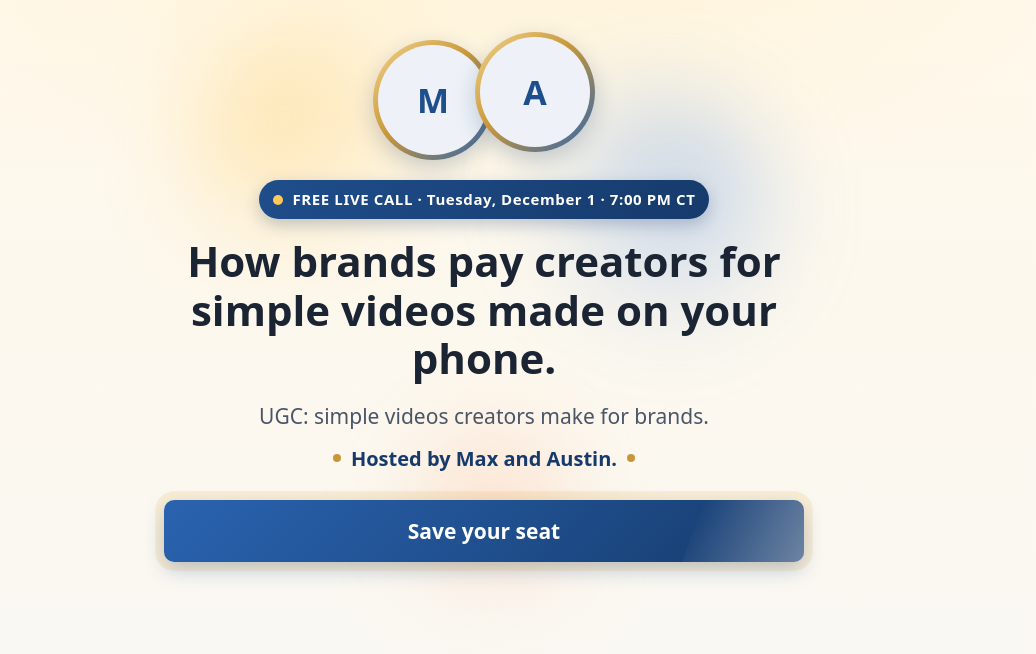
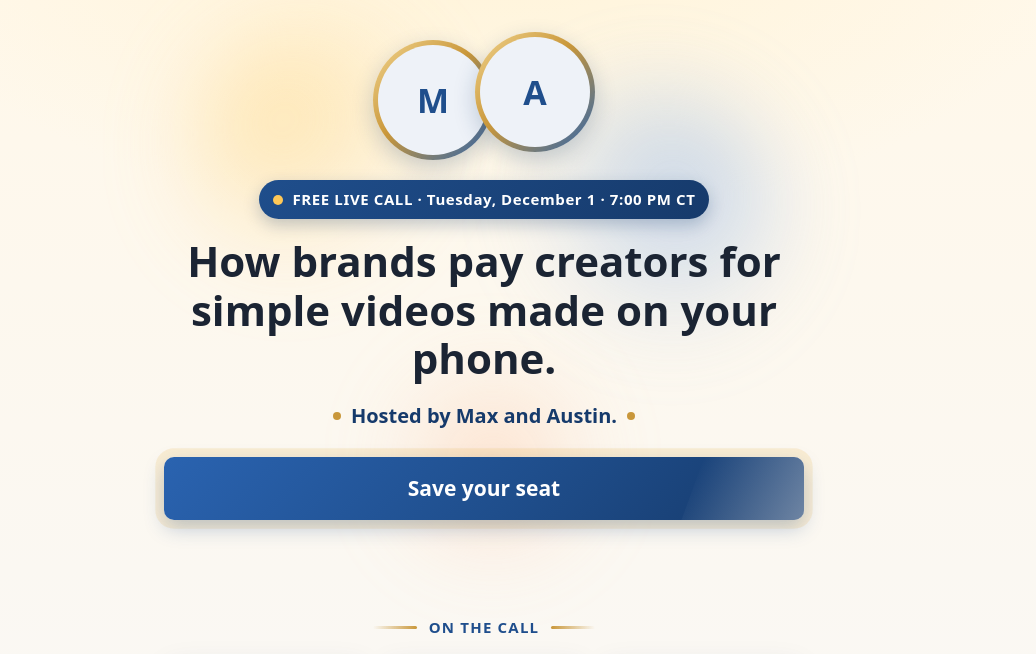
Before and after one commit to CriticalClientele/creator-brand-call, a plain HTML site: page index.html in a window 1280 px wide. Shown: the top 654 px of the page, without its empty margins (156-1192 px from the left). Drawn offline with Linux system fonts and the light colour scheme.

Commit message:
Remove UGC sub line
Co-Authored-By: Claude Opus 5.5 <noreply@anthropic.com>

```diff
--- a/index.html
+++ b/index.html
@@ -20,7 +20,7 @@
     </div>
     <p class="chip js-event">FREE LIVE CALL · [DATE] · [TIME CT]</p>
     <h1 id="headline">How brands pay creators for simple videos made on your phone.</h1>
-    <p class="sub" id="subhead">UGC: simple videos creators make for brands.</p>
+    <p class="sub" id="subhead"></p>
     <p class="hosted" id="hosted-line">Hosted by Max and Austin.</p>
     <a class="btn" href="#register">Save your seat</a>
   </section>
--- a/styles.css
+++ b/styles.css
@@ -229,3 +229,5 @@ ol.steps li::before{background:linear-gradient(135deg,#FFE9B8,#F2B84B);color:var
 .form-head{text-align:center;font-size:28px;line-height:1.25;font-weight:800;margin:0 0 22px;color:var(--accent-dark)}
 .booking-note{text-align:center;font-size:16px;color:var(--muted);margin:14px 0 0}
 .consent{margin-bottom:16px}
+
+#subhead:empty{display:none}
```
